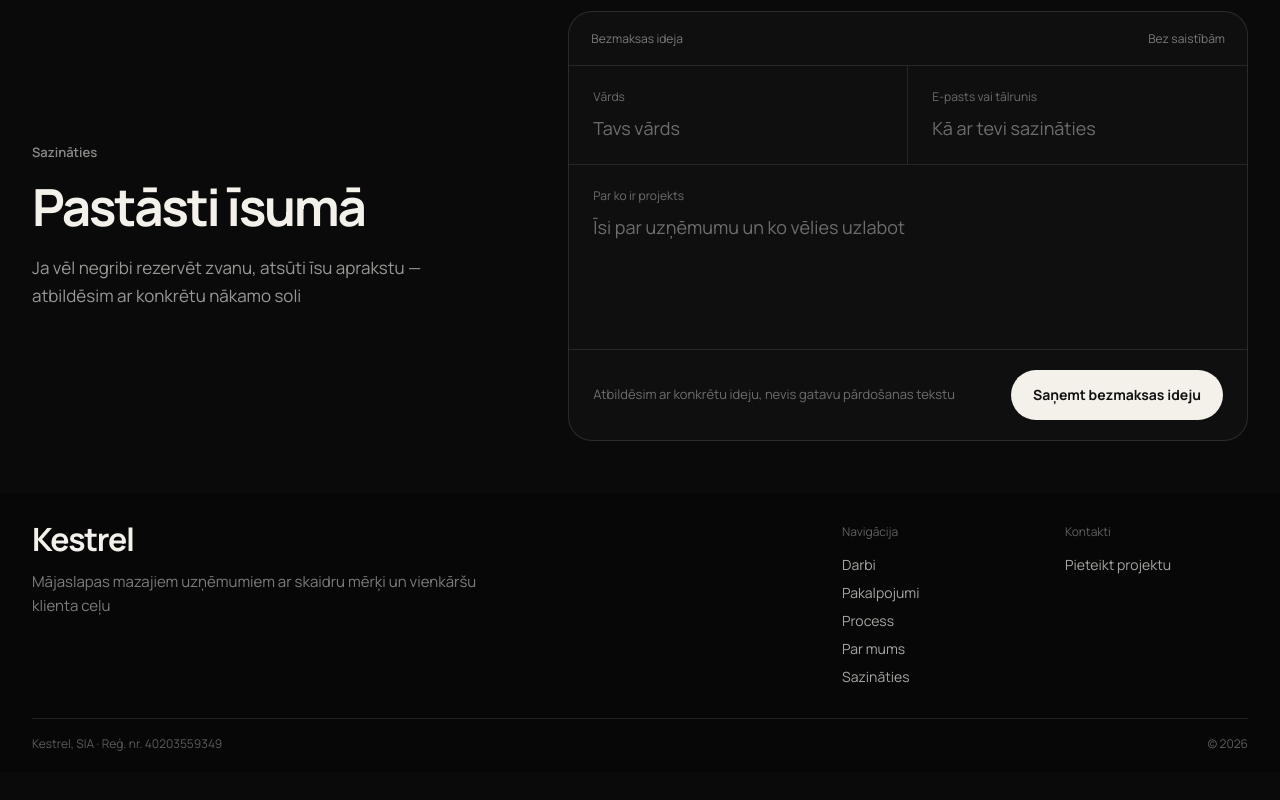
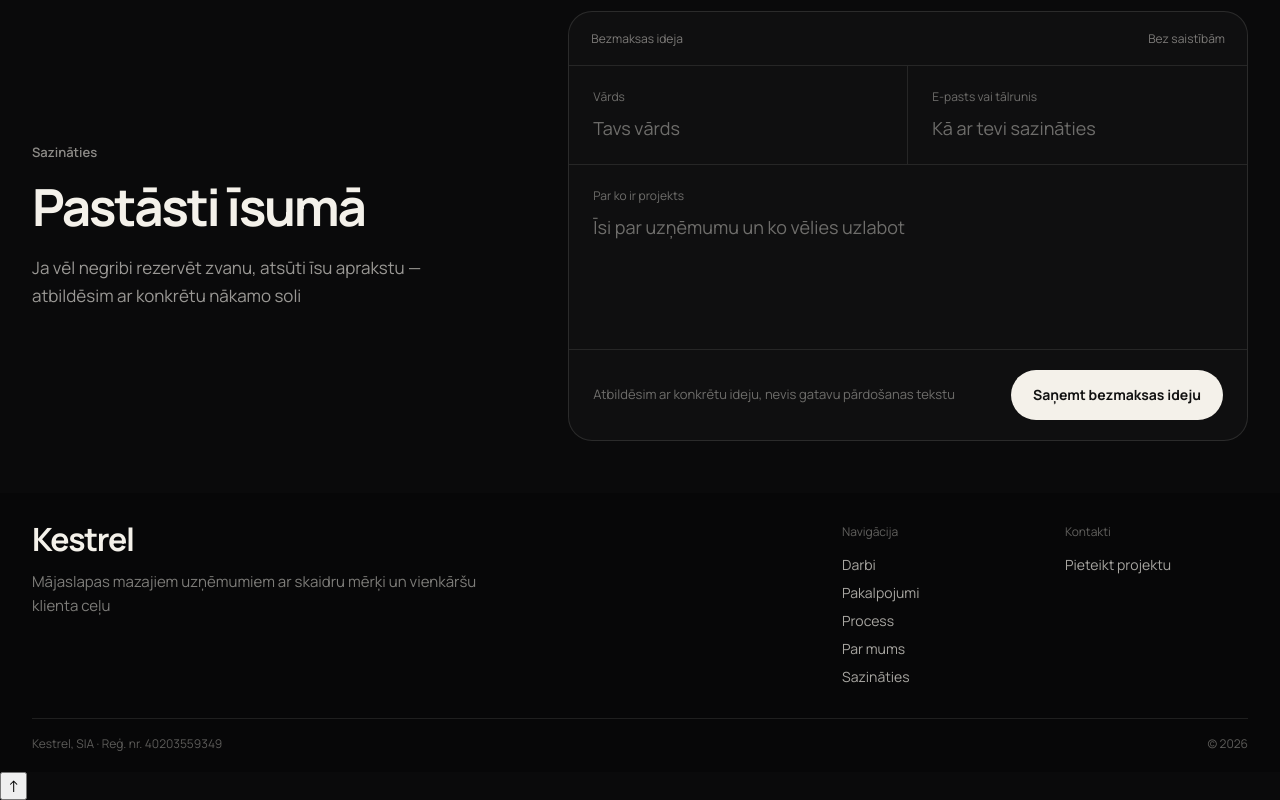
Before and after one commit to davisl24/WEBSITEAGENCY, a Next.js app: page / in a window 1280 px wide. Shown: the part 6649-7449 px from the top of the page. Before the commit the page ends 7421 px from the top, so only its background shows below. Built offline with nearby package versions, Linux system fonts and the light colour scheme.

Commit message:
feat: enable global smooth scroll and scroll top

```diff
--- a/app/layout.tsx
+++ b/app/layout.tsx
@@ -1,6 +1,8 @@
 import type { Metadata } from "next";
 import { Manrope } from "next/font/google";
 import "./globals.css";
+import SmoothScroll from "./components/SmoothScroll";
+import ScrollToTop from "./components/ScrollToTop";
 
 const manrope = Manrope({
   subsets: ["latin", "latin-ext"],
@@ -37,7 +39,11 @@ export default function RootLayout({
       <head>
         <script dangerouslySetInnerHTML={{ __html: themeScript }} />
       </head>
-      <body className={manrope.variable}>{children}</body>
+      <body className={manrope.variable}>
+        <SmoothScroll />
+        {children}
+        <ScrollToTop />
+      </body>
     </html>
   );
 }
```
